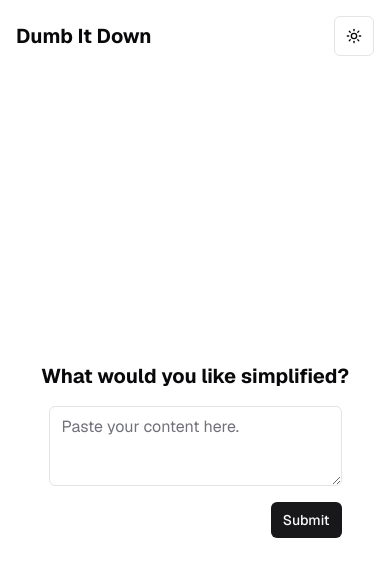
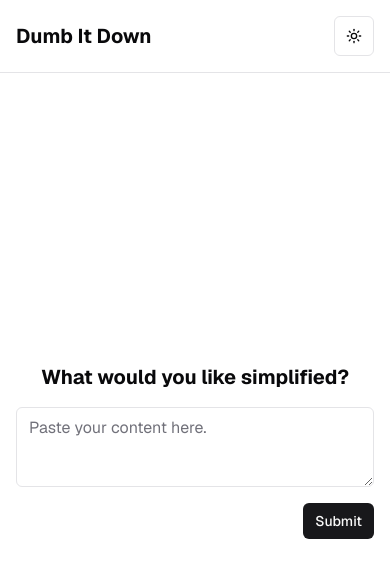
Before and after one commit to Burnlees/dumb-it-down, a Next.js app: page / in a window 390 px wide. Shown: the top 578 px of the page. Built offline with nearby package versions, Linux system fonts and the light colour scheme.

Commit message:
style: adds border to topbar and adds breakpoints for responsiveness

```diff
--- a/src/app/_components/topnav.tsx
+++ b/src/app/_components/topnav.tsx
@@ -5,7 +5,7 @@ import { ModeToggle } from "./themetoggle";
 
 const TopNav = () => {
   return (
-    <nav className="flex w-full items-center justify-between p-4">
+    <nav className="flex w-full items-center justify-between p-4 border-b">
       <div className="text-xl font-bold">Dumb It Down</div>
       <ModeToggle />
     </nav>
--- a/src/app/page.tsx
+++ b/src/app/page.tsx
@@ -28,9 +28,9 @@ export default function HomePage() {
   }
 
   return (
-    <main className="flex my-auto flex-col items-center justify-center gap-12">
+    <main className="my-auto flex flex-col items-center justify-center gap-12">
       {!result.length ? (
-        <div className="flex w-5/6 flex-col items-center">
+        <div className="mx-4 flex w-full flex-col items-center xl:w-5/6">
           <h1 className="text-xl font-bold">What would you like simplified?</h1>
           <form
             className="flex w-full flex-col items-end gap-4 p-4"
@@ -48,7 +48,7 @@ export default function HomePage() {
           </form>
         </div>
       ) : (
-        <div className="w-3/4">
+        <div className="mx-4 xl:w-5/6">
           <Result
             result={result}
             text={text}
```
